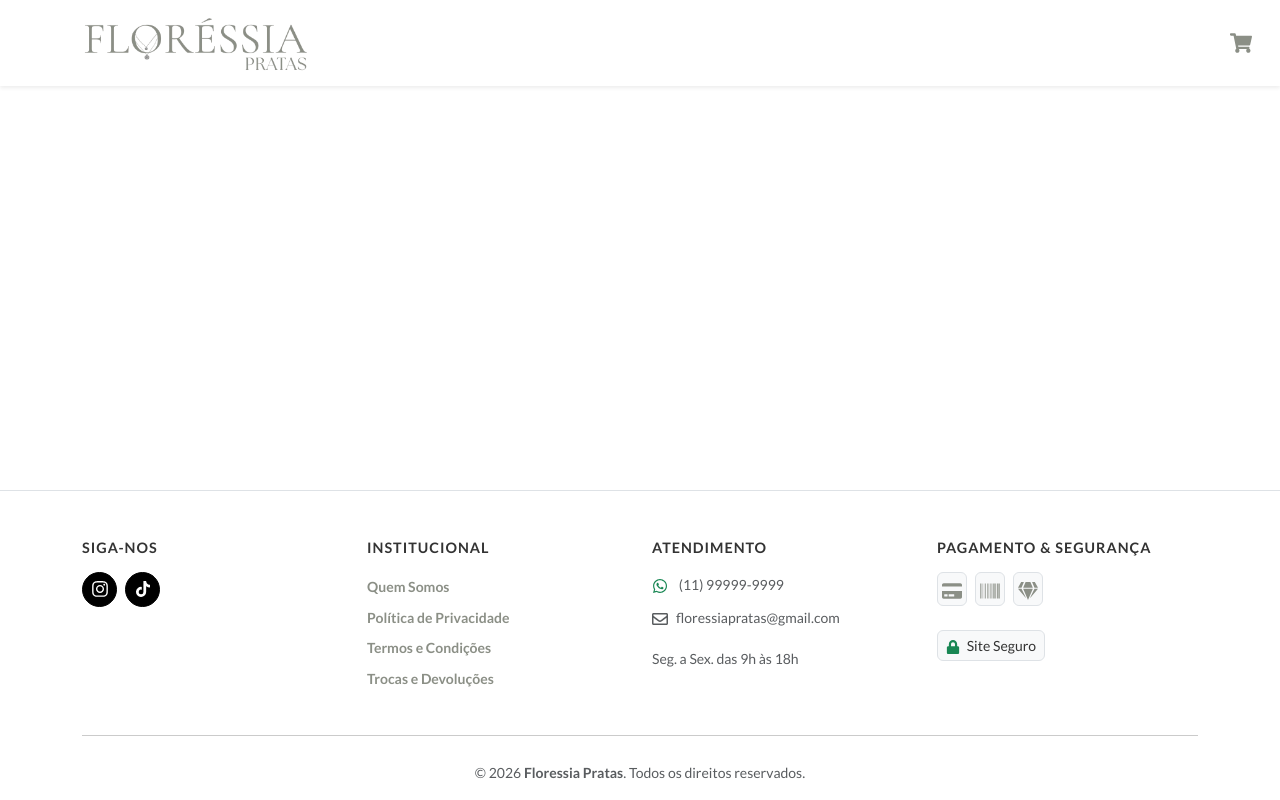
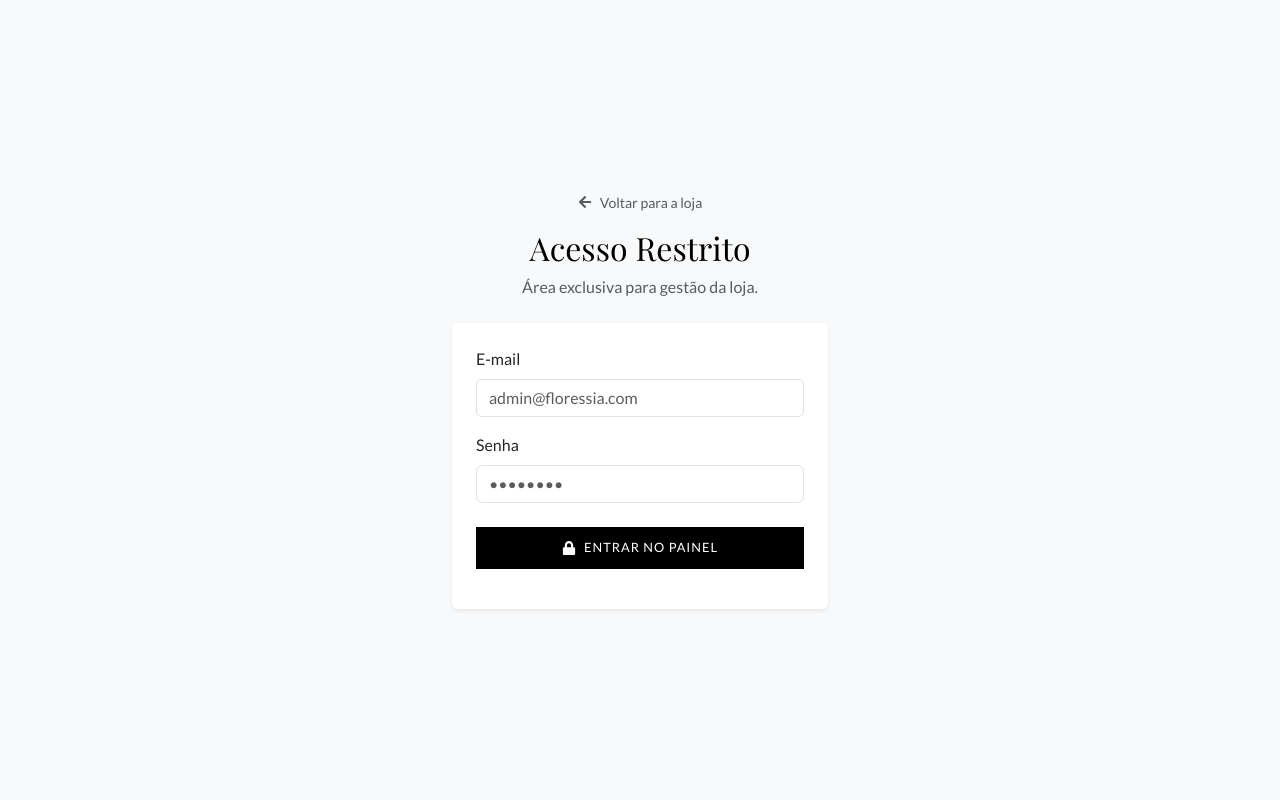
Before and after one commit to MatheusTLampugnani/floressia-pratas, a React (Vite) app: page /login in a window 1280 px wide. Built offline with nearby package versions, Linux system fonts and the light colour scheme.

Commit message:
Adicao de tela de login e admin

```diff
--- a/src/App.jsx
+++ b/src/App.jsx
@@ -1,11 +1,12 @@
 import { useEffect, useState } from 'react';
-import { BrowserRouter, Routes, Route, Link } from 'react-router-dom';
+import { BrowserRouter, Routes, Route, Link, Outlet } from 'react-router-dom';
 import { Container, Navbar, Nav, Row, Col, Card, Button, Offcanvas, Badge } from 'react-bootstrap';
-import { FaShoppingCart, FaWhatsapp, FaTrash, FaInstagram, FaPhone, FaEnvelope, FaTruck, FaCreditCard, FaGift, FaGem, FaTiktok, FaBarcode, FaLock, FaRegEnvelope, FaQrcode } from 'react-icons/fa';
+import { FaShoppingCart, FaWhatsapp, FaTrash, FaInstagram, FaTiktok, FaTruck, FaCreditCard, FaGift, FaGem, FaBarcode, FaLock, FaRegEnvelope } from 'react-icons/fa';
 import { supabase } from './supabase';
 import { CartProvider, useCart } from './context/CartContext';
 import Admin from './pages/Admin';
 import ProductDetails from './pages/ProductDetails';
+import Login from './pages/Login';
 
 function ProductCard({ product }) {
   const { addToCart } = useCart();
@@ -46,46 +47,112 @@ function ProductCard({ product }) {
 }
 
 function ShoppingCart() {
-  const { showCart, setShowCart, cartItems, removeFromCart, cartTotal } = useCart();
+  const { showCart, setShowCart, cartItems, addToCart, decreaseQuantity, removeFromCart, cartTotal } = useCart();
   const PHONE_NUMBER = "5511999999999";
 
   const checkoutWhatsApp = () => {
     if (cartItems.length === 0) return;
-    let message = "*Olá! Gostaria de fazer o seguinte pedido:*\n\n";
+    let message = "*Olá! Gostaria de finalizar meu pedido na Floressia:*\n\n";
     cartItems.forEach(item => {
-      message += `• ${item.quantity}x ${item.nome} - R$ ${(item.preco * item.quantity).toFixed(2)}\n`;
+      message += `• ${item.quantity}x ${item.nome}\n   (R$ ${(item.preco * item.quantity).toFixed(2)})\n`;
     });
-    message += `\n*Total: R$ ${cartTotal.toFixed(2)}*`;
-    message += "\n\nComo podemos prosseguir?";
+    message += `\n*Valor Total: R$ ${cartTotal.toFixed(2)}*`;
+    message += "\n\nAguardo instruções para pagamento e entrega.";
     const url = `https://wa.me/${PHONE_NUMBER}?text=${encodeURIComponent(message)}`;
     window.open(url, '_blank');
   };
 
   return (
-    <Offcanvas show={showCart} onHide={() => setShowCart(false)} placement="end">
-      <Offcanvas.Header closeButton>
-        <Offcanvas.Title style={{fontFamily: 'Playfair Display'}}>Sua Sacola</Offcanvas.Title>
+    <Offcanvas show={showCart} onHide={() => setShowCart(false)} placement="end" style={{ width: '400px' }}>
+      <Offcanvas.Header closeButton className="border-bottom">
+        <Offcanvas.Title style={{ fontFamily: 'Playfair Display', fontSize: '1.5rem' }}>
+          Sua Sacola ({cartItems.length})
+        </Offcanvas.Title>
       </Offcanvas.Header>
-      <Offcanvas.Body>
+
+      <Offcanvas.Body className="d-flex flex-column p-0">
         {cartItems.length === 0 ? (
-          <p className="text-center text-muted mt-5">Sua sacola está vazia.</p>
+          <div className="text-center my-auto p-4">
+            <FaShoppingCart size={50} className="text-muted mb-3 opacity-25" />
+            <h5 className="text-muted">Sua sacola está vazia</h5>
+            <p className="small text-secondary mb-4">Que tal explorar nossas novidades?</p>
+            <Button variant="dark" onClick={() => setShowCart(false)}>Começar a Comprar</Button>
+          </div>
         ) : (
           <>
-            {cartItems.map(item => (
-              <div key={item.id} className="d-flex justify-content-between align-items-center mb-3 border-bottom pb-2">
-                <div>
-                  <strong>{item.nome}</strong>
-                  <div className="text-muted small">{item.quantity}x R$ {item.preco.toFixed(2)}</div>
+            <div className="flex-grow-1 overflow-auto p-3">
+              {cartItems.map(item => (
+                <div key={item.id} className="d-flex align-items-center mb-4 pb-4 border-bottom position-relative">
+
+                  <div className="flex-shrink-0 bg-light rounded overflow-hidden" style={{ width: '80px', height: '80px' }}>
+                    <img
+                      src={item.imagem_url || "https://placehold.co/100"}
+                      alt={item.nome}
+                      className="w-100 h-100 object-fit-cover"
+                    />
+                  </div>
+
+                  <div className="flex-grow-1 ms-3">
+                    <div className="d-flex justify-content-between align-items-start">
+                      <h6 className="mb-1 fw-bold text-truncate" style={{ maxWidth: '180px' }}>{item.nome}</h6>
+                      <button
+                        onClick={() => removeFromCart(item.id)}
+                        className="btn btn-link text-danger p-0 text-decoration-none"
+                        title="Remover item"
+                      >
+                        <FaTrash size={14} />
+                      </button>
+                    </div>
+
+                    <p className="mb-2 text-muted small" style={{ fontSize: '0.85rem' }}>
+                      Unitário: R$ {item.preco.toFixed(2).replace('.', ',')}
+                    </p>
+
+                    <div className="d-flex align-items-center justify-content-between">
+                      <div className="d-flex align-items-center border rounded">
+                        <button
+                          onClick={() => decreaseQuantity(item.id)}
+                          className="btn btn-sm px-2 py-0 border-end"
+                          style={{ height: '28px' }}
+                        >
+                          -
+                        </button>
+                        <span className="px-3 small fw-bold">{item.quantity}</span>
+                        <button
+                          onClick={() => addToCart(item)}
+                          className="btn btn-sm px-2 py-0 border-start"
+                          style={{ height: '28px' }}
+                        >
+                          +
+                        </button>
+                      </div>
+                      <span className="fw-bold text-dark">
+                        R$ {(item.preco * item.quantity).toFixed(2).replace('.', ',')}
+                      </span>
+                    </div>
+                  </div>
                 </div>
-                <Button variant="outline-danger" size="sm" onClick={() => removeFromCart(item.id)}>
-                  <FaTrash />
-                </Button>
+              ))}
+            </div>
+
+            <div className="bg-light p-4 border-top mt-auto">
+              <div className="d-flex justify-content-between align-items-end mb-3">
+                <span className="text-muted">Subtotal</span>
+                <h3 className="mb-0 fw-bold" style={{ fontFamily: 'Playfair Display' }}>
+                  R$ {cartTotal.toFixed(2).replace('.', ',')}
+                </h3>
               </div>
-            ))}
-            <div className="mt-4 pt-3 border-top">
-              <h4>Total: R$ {cartTotal.toFixed(2).replace('.', ',')}</h4>
-              <Button variant="success" className="w-100 mt-3 py-2" onClick={checkoutWhatsApp}>
-                <FaWhatsapp className="me-2" /> Finalizar Pedido
+              <small className="d-block text-muted mb-3 text-center">
+                Frete e descontos calculados no WhatsApp
+              </small>
+              <Button
+                variant="success"
+                size="lg"
+                className="w-100 rounded-0 d-flex align-items-center justify-content-center gap-2 text-white fw-bold py-3"
+                onClick={checkoutWhatsApp}
+                style={{ background: '#25D366', borderColor: '#25D366' }}
+              >
+                <FaWhatsapp size={24} /> FINALIZAR PEDIDO
               </Button>
             </div>
           </>
@@ -113,11 +180,11 @@ function Header() {
           <Button
             variant="outline-dark"
             onClick={() => setShowCart(true)}
-            className="position-relative border-0"
+            className="position-relative border-0 p-2 d-flex align-items-center justify-content-center"
           >
             <FaShoppingCart size={22} />
             {cartItems.length > 0 && (
-              <Badge bg="dark" className="position-absolute top-0 start-100 translate-middle rounded-circle">
+              <Badge bg="dark" className="position-absolute top-0 start-100 translate-middle rounded-circle" style={{ fontSize: '0.65rem' }}>
                 {cartItems.length}
               </Badge>
             )}
@@ -264,7 +331,6 @@ function Footer() {
             <h6 className="fw-bold mb-3" style={{ fontSize: '0.9rem', letterSpacing: '1px' }}>SIGA-NOS</h6>
 
             <div className="d-flex gap-2 justify-content-center justify-content-md-start">
-
               <a
                 href="https://instagram.com/floressiapratas"
                 target="_blank"
@@ -275,7 +341,6 @@ function Footer() {
               >
                 <FaInstagram size={18} color="white" />
               </a>
-
               <a
                 href="https://tiktok.com/@floressiapratas"
                 target="_blank"
@@ -286,7 +351,6 @@ function Footer() {
               >
                 <FaTiktok size={16} color="white" />
               </a>
-
             </div>
           </Col>
 
@@ -305,7 +369,6 @@ function Footer() {
             <ul className="list-unstyled text-muted small text-center text-sm-start" style={{ lineHeight: '1.8' }}>
               <li className="mb-2"><FaWhatsapp className="me-2 text-success" size={16} /> (11) 99999-9999</li>
               <li className="mb-2"><FaRegEnvelope className="me-2" size={16} />floressiapratas@gmail.com</li>
-              <li className="mt-3">Seg. a Sex. das 9h às 18h</li>
             </ul>
           </Col>
 
@@ -325,10 +388,15 @@ function Footer() {
         <hr className="my-4" />
 
         <Row className="align-items-center gy-3">
-          <Col md={12} className="text-center">
+          <Col md={6} className="text-center text-md-start">
             <small className="text-muted">
               © {currentYear} <strong>Floressia Pratas</strong>. Todos os direitos reservados.
             </small>
+          </Col>
+          <Col md={6} className="text-center text-md-end">
+            <Link to="/login" className="text-muted text-decoration-none" style={{ fontSize: '0.75rem' }}>
+              <FaLock className="me-1 mb-1" size={10} /> Área Restrita
+            </Link>
           </Col>
         </Row>
       </Container>
@@ -336,22 +404,33 @@ function Footer() {
   );
 }
 
+function StoreLayout() {
+  return (
+    <div className="d-flex flex-column min-vh-100">
+      <Header />
+
+      <Outlet />
+
+      <Footer />
+    </div>
+  );
+}
+
 export default function App() {
   return (
     <CartProvider>
       <BrowserRouter>
-        <div className="d-flex flex-column min-vh-100">
-          <Header />
 
-          <Routes>
+        <Routes>
+          <Route element={<StoreLayout />}>
             <Route path="/" element={<Store />} />
-            <Route path="/admin" element={<Admin />} />
             <Route path="/produto/:id" element={<ProductDetails />} />
-          </Routes>
+          </Route>
+          <Route path="/login" element={<Login />} />
+          <Route path="/admin" element={<Admin />} />
+        </Routes>
+        <ShoppingCart />
 
-          <Footer />
-        </div>
-        <ShoppingCart />
       </BrowserRouter>
     </CartProvider>
   );
--- /dev/null
+++ b/src/pages/Login.jsx
@@ -0,0 +1,61 @@
+import { useState } from 'react';
+import { Container, Form, Button, Card } from 'react-bootstrap';
+import { Link, useNavigate } from 'react-router-dom';
+import { FaLock, FaArrowLeft } from 'react-icons/fa';
+
+export default function Login() {
+  const [email, setEmail] = useState('');
+  const [senha, setSenha] = useState('');
+  const navigate = useNavigate();
+
+  const handleLogin = (e) => {
+    e.preventDefault();
+    navigate('/admin');
+  };
+
+  return (
+    <div className="d-flex align-items-center justify-content-center min-vh-100 bg-light">
+      <Container style={{ maxWidth: '400px' }}>
+
+        <div className="text-center mb-4">
+          <Link to="/" className="text-muted text-decoration-none small d-inline-flex align-items-center mb-3">
+            <FaArrowLeft className="me-2" /> Voltar para a loja
+          </Link>
+          <h2 style={{ fontFamily: 'Playfair Display' }}>Acesso Restrito</h2>
+          <p className="text-muted">Área exclusiva para gestão da loja.</p>
+        </div>
+
+        <Card className="shadow-sm border-0 p-4">
+          <Form onSubmit={handleLogin}>
+            <Form.Group className="mb-3">
+              <Form.Label>E-mail</Form.Label>
+              <Form.Control
+                type="email"
+                placeholder="admin@floressia.com"
+                value={email}
+                onChange={(e) => setEmail(e.target.value)}
+                required
+              />
+            </Form.Group>
+
+            <Form.Group className="mb-4">
+              <Form.Label>Senha</Form.Label>
+              <Form.Control
+                type="password"
+                placeholder="••••••••"
+                value={senha}
+                onChange={(e) => setSenha(e.target.value)}
+                required
+              />
+            </Form.Group>
+
+            <Button variant="dark" type="submit" className="w-100 mb-3 d-flex align-items-center justify-content-center gap-2">
+              <FaLock size={14} /> Entrar no Painel
+            </Button>
+          </Form>
+        </Card>
+
+      </Container>
+    </div>
+  );
+}
```
Also changed, not shown: src/context/CartContext.jsx (+12 -1 lines).
